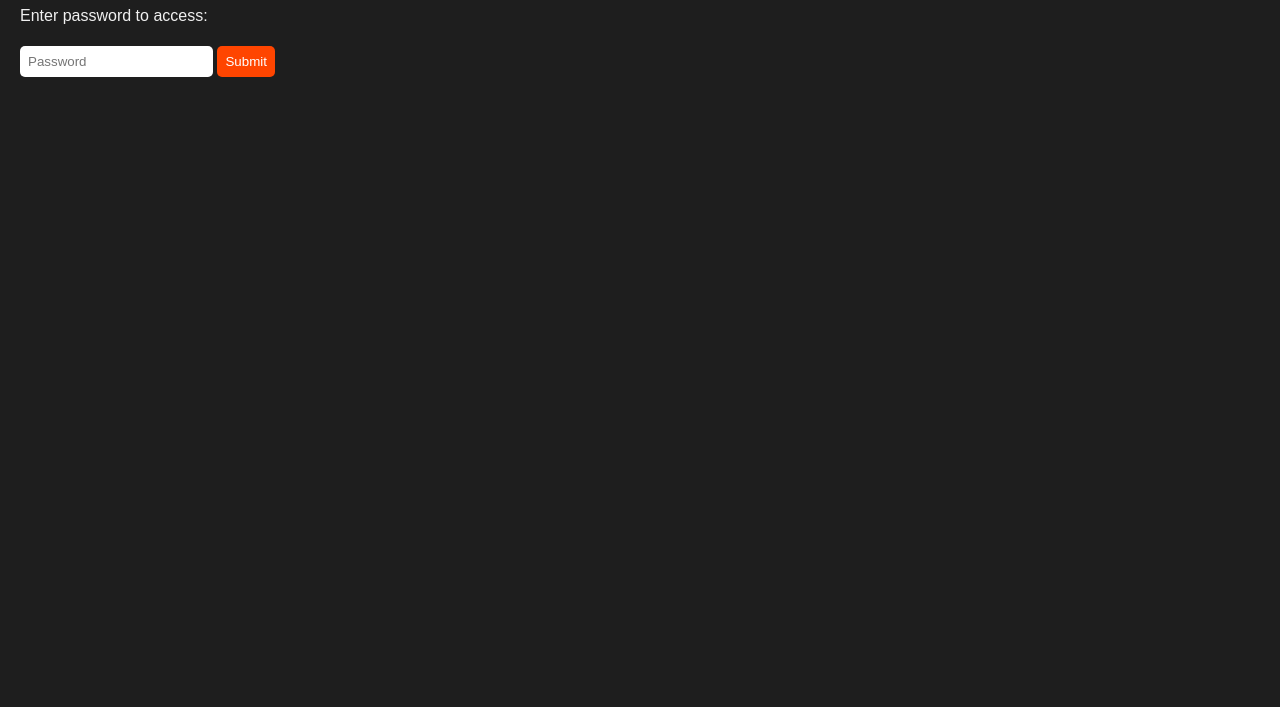
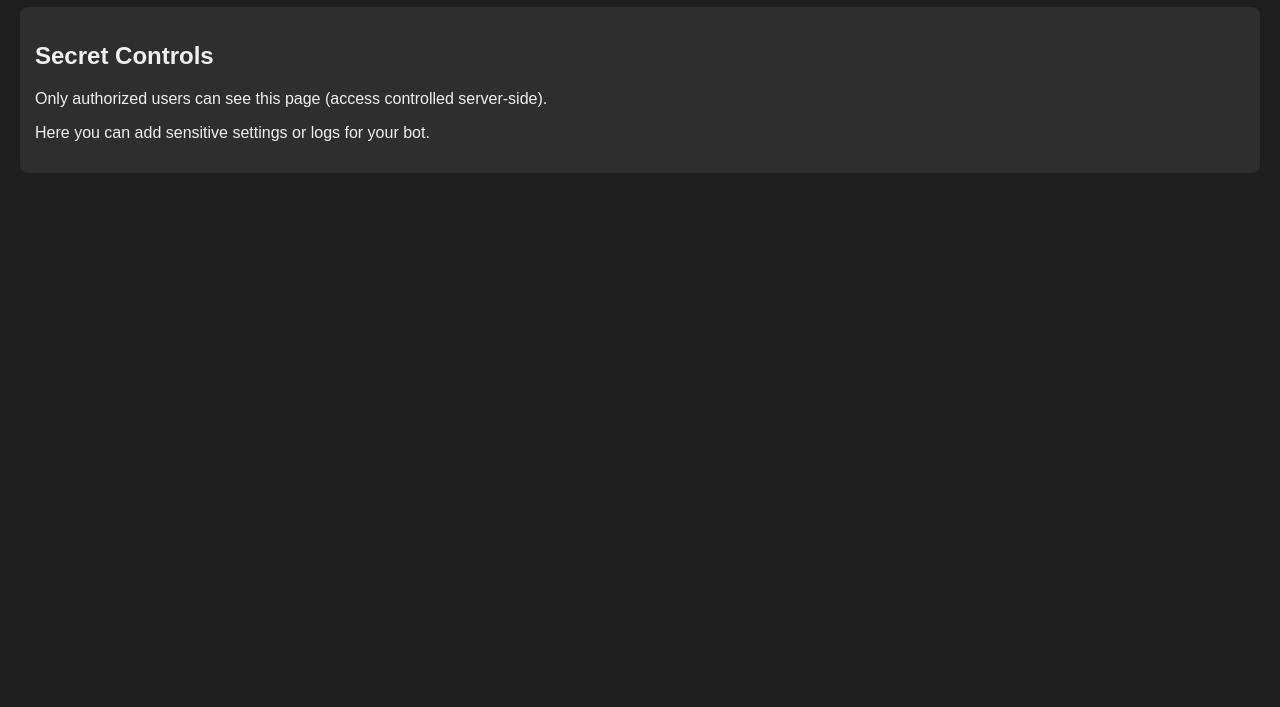
Before and after one commit to robertsonc2-stack/Uzi-Discord-Bot-Patchs2.0, a website: page public/secret.html in a window 1280 px wide. Shown: the part 93-800 px from the top of the page. Drawn offline with Linux system fonts and the light colour scheme.

Commit message:
Update secret.html

```diff
--- a/public/secret.html
+++ b/public/secret.html
@@ -5,40 +5,17 @@
   <title>Secret Page</title>
   <style>
     body { font-family: Arial, sans-serif; background: #1e1e1e; color: #f0f0f0; margin: 0; padding: 20px; }
-    input, button { padding: 8px; margin: 5px 0; border-radius: 5px; border: none; }
-    button { background: #ff4500; color: white; cursor: pointer; }
-    button:hover { background: #cc3700; }
-    .hidden { display: none; }
+    h1 { color: #ff4500; }
+    .section { background: #2e2e2e; padding: 15px; margin-bottom: 15px; border-radius: 8px; }
   </style>
 </head>
 <body>
   <h1>Secret Page</h1>
-  <p>Enter password to access:</p>
-  <input type="password" id="password" placeholder="Password">
-  <button onclick="checkPassword()">Submit</button>
 
-  <div id="secret-content" class="hidden">
+  <div class="section">
     <h2>Secret Controls</h2>
-    <p>Only authorized users can see this.</p>
-    <p>Here you can view sensitive settings or logs.</p>
+    <p>Only authorized users can see this page (access controlled server-side).</p>
+    <p>Here you can add sensitive settings or logs for your bot.</p>
   </div>
-
-<script>
-async function checkPassword() {
-  const pwd = document.getElementById("password").value;
-  const res = await fetch("/api/password", {
-    method: "POST",
-    headers: { "Content-Type": "application/x-www-form-urlencoded" },
-    body: `password=${encodeURIComponent(pwd)}`
-  });
-  const data = await res.json();
-  if (data.success) {
-    document.getElementById("secret-content").classList.remove("hidden");
-    alert("Access granted!");
-  } else {
-    alert("Wrong password!");
-  }
-}
-</script>
 </body>
 </html>
```
